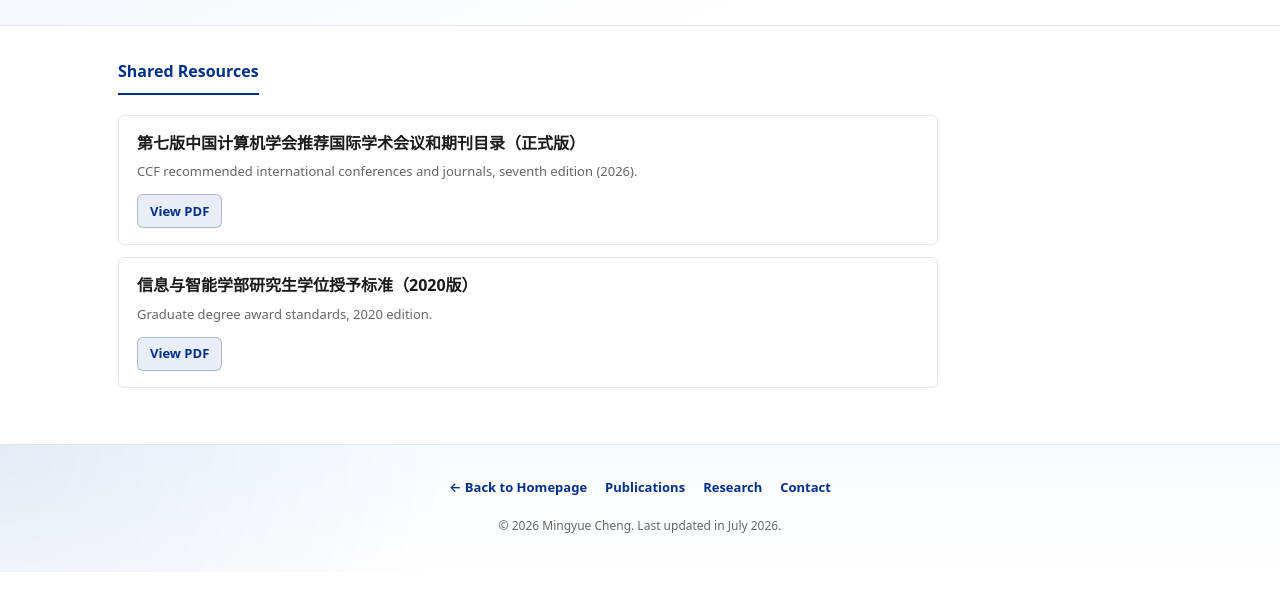
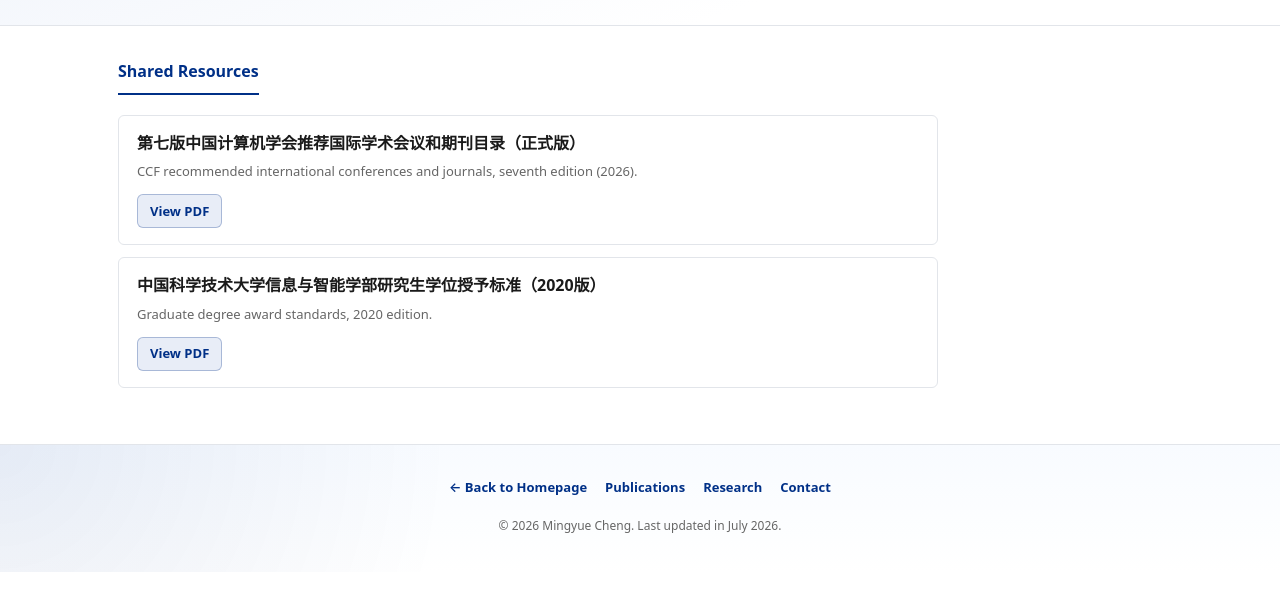
Before and after one commit to Mingyue-Cheng/Mingyue-Cheng.github.io, a plain HTML site: page resources.html in a window 1280 px wide. Shown: the part 175-786 px from the top of the page. Drawn offline with Linux system fonts and the light colour scheme.

Commit message:
Expand degree standards resource title

```diff
--- a/resources.html
+++ b/resources.html
@@ -258,7 +258,7 @@ body { font-family: var(--font); color: var(--text); background: var(--bg); line
         </div>
       </article>
       <article class="resource-item">
-        <h2 class="resource-title">信息与智能学部研究生学位授予标准（2020版）</h2>
+        <h2 class="resource-title">中国科学技术大学信息与智能学部研究生学位授予标准（2020版）</h2>
         <div class="resource-meta">Graduate degree award standards, 2020 edition.</div>
         <div class="resource-actions">
           <a class="resource-link" href="files/resources/degree-award-standards-2020.pdf" target="_blank" rel="noopener">View PDF</a>
```
